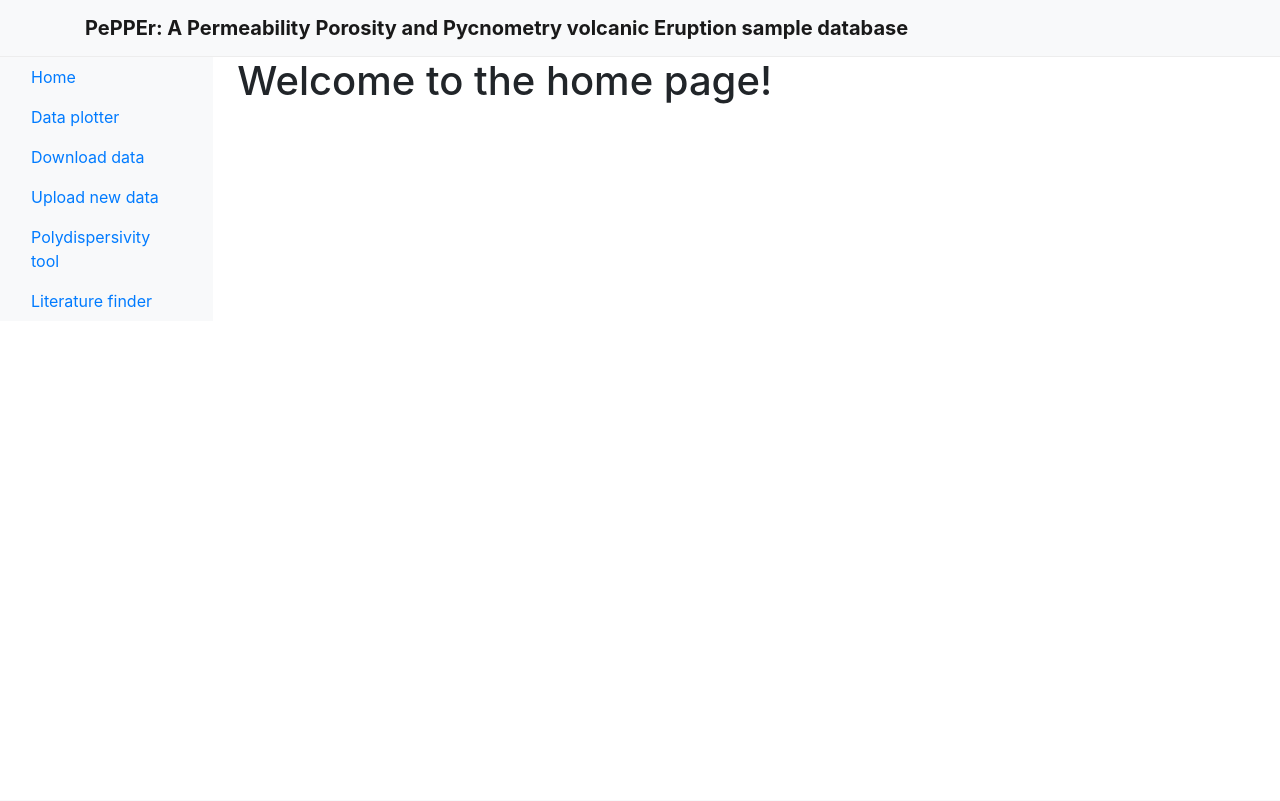
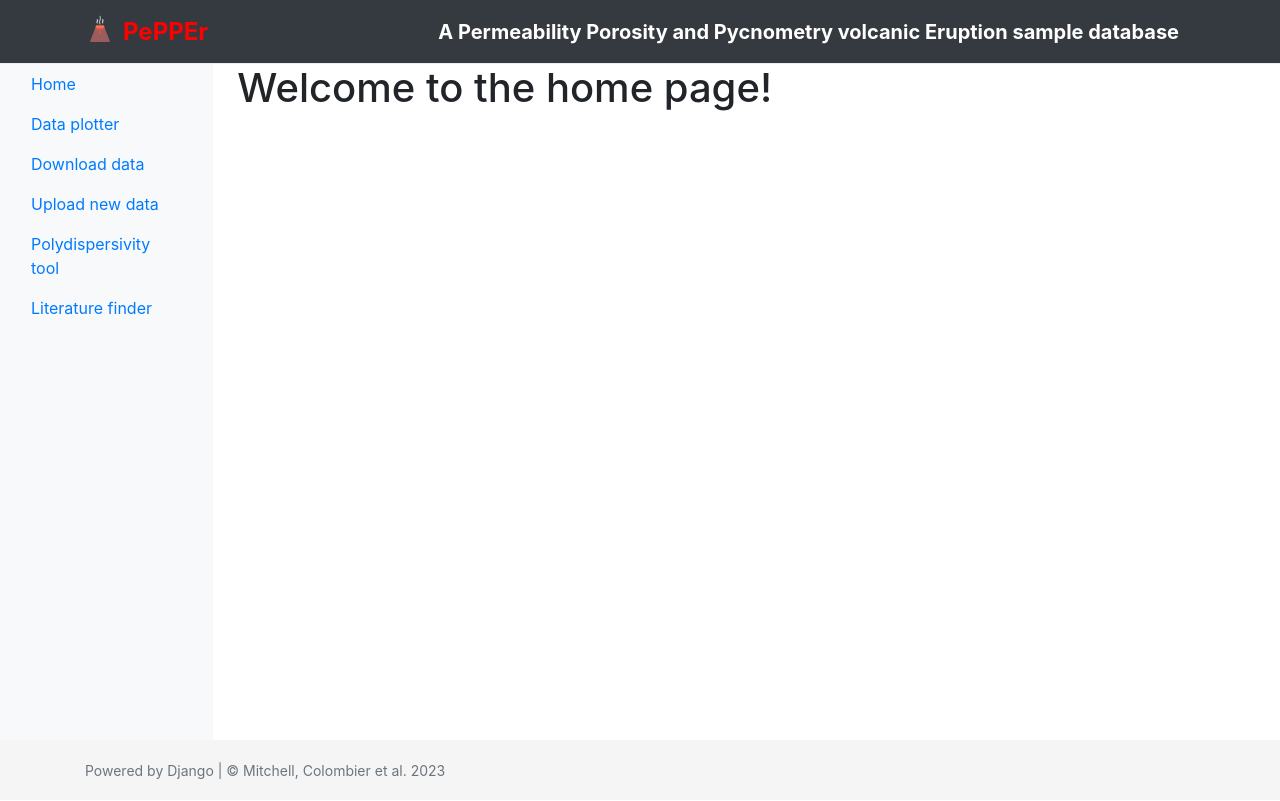
Before and after one commit to Sakura-echos/pepper_project, a Django app: page / in a window 1280 px wide. Before the commit the page ends 308 px from the top, so only its background shows below. Run offline with Django 4.2, Linux system fonts and the light colour scheme; some libraries are stand-ins or nearby versions.

Commit message:
feat: 优化页面样式

```diff
--- a/static/pepper/base.css
+++ b/static/pepper/base.css
@@ -1,3 +1,7 @@
+body {
+    min-height: 100vh;
+}
+
 .navbar-brand {
     font-size: 1.25rem;
     font-weight: bold;
@@ -7,8 +11,47 @@
 .navbar {
     background-color: #F8F9FA;
     border-bottom: 1px solid #EDEDED;
+    height: 4rem;
 }
 
-.sidebar {
-    background: black;
+.navbar-logo {
+    display: flex;
+    align-content: center;
 }
+
+
+
+
+
+.pepper-title {
+    font-weight: bold;
+    font-size: 1.5em; /* 可以根据需要调整字体大小 */
+    color: #f00; /* 可以根据需要调整字体颜色 */
+    margin-right: 0.5em; /* 在 "PePPEr" 和后面的文字之间添加一些间隔 */
+}
+
+.pepper-icon {
+    height: 30px; /* 调整图标的大小，你需要根据实际的图标来调整 */
+    width: 30px;
+    margin-right: 0.5em; /* 在图标和 "PePPEr" 之间添加一些间隔 */
+}
+
+
+.row {
+    height: calc(100vh - 4rem - 60px);
+}
+
+.footer {
+    position: absolute;
+    bottom: 0;
+    width: 100%;
+    height: 60px; /* Set the height of the footer */
+    line-height: 60px; /* Vertically center the text there */
+    background-color: #f5f5f5;
+}
+
+.footer .text-muted {
+    margin: 0;
+    color: #777;
+    font-size: 14px;
+}
--- a/templates/pepper/base.html
+++ b/templates/pepper/base.html
@@ -11,14 +11,22 @@
 </head>
 <body>
 <header>
-    <nav class="navbar navbar-expand-lg navbar-light bg-light">
+    <nav class="navbar navbar-expand-lg navbar-dark bg-dark">
         <div class="container">
+            <div class="navbar-logo">
+                <img src="{% static 'pepper/img/pepper_logo.svg' %}" alt="PePPEr" class="pepper-icon">
+                <!-- 添加的图标，你需要替换为实际的图片路径 -->
+                <span class="pepper-title">PePPEr</span> <!-- 独立的 "PePPEr" -->
+
+            </div>
+
             <a class="navbar-brand" href="#">
-                PePPEr: A Permeability Porosity and Pycnometry volcanic Eruption sample database
+                A Permeability Porosity and Pycnometry volcanic Eruption sample database
             </a>
         </div>
     </nav>
 </header>
+
 
 <div class="container-fluid">
     <div class="row">
@@ -55,8 +63,10 @@
     </div>
 </div>
 
-<footer>
-    <!-- 插入 footer 的内容 -->
+<footer class="footer">
+    <div class="container">
+        <span class="text-muted">Powered by Django | © Mitchell, Colombier et al. 2023</span>
+    </div>
 </footer>
 
 <!-- Bootstrap JS and jQuery -->
```
Also changed, not shown: static/pepper/img/pepper_logo.svg (added).
